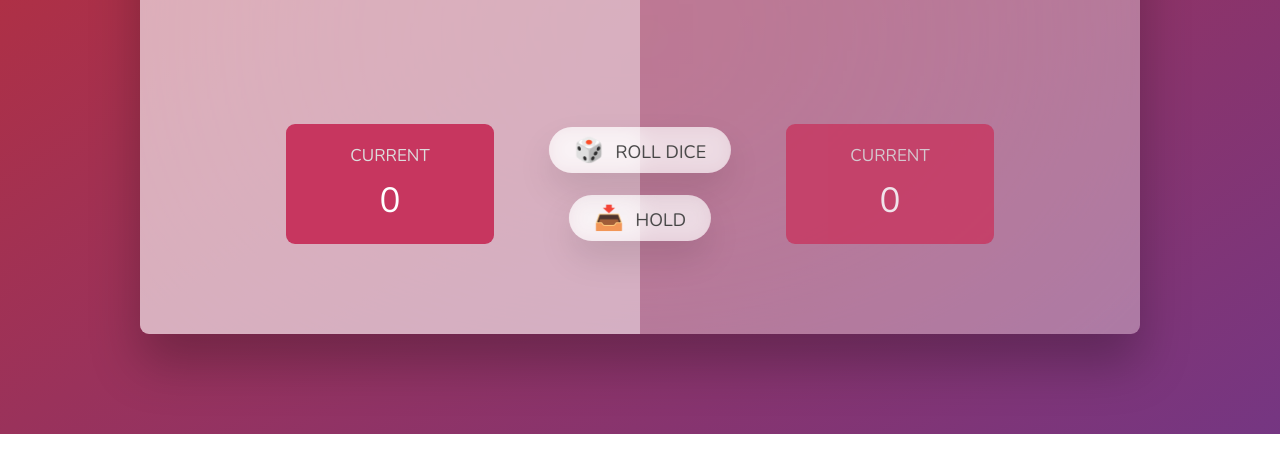
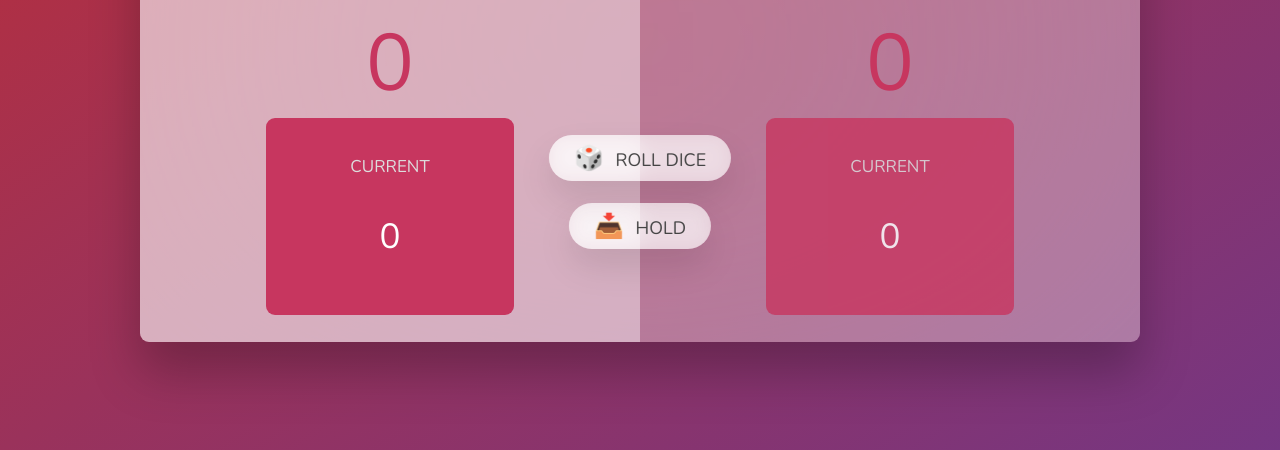
Before and after one commit to HKES-04/Dice-Game, a plain HTML site: page index.html in a window 1280 px wide. Shown: the part 366-816 px from the top of the page. Drawn offline with nearby package versions, Linux system fonts and the light colour scheme; files whose address does not match are found by name.

Commit message:
Update style.css

```diff
--- a/style.css
+++ b/style.css
@@ -1,10 +1,4 @@
 @import url("https://fonts.googleapis.com/css2?family=Nunito&display=swap");
-
-* {
-  margin: 0;
-  padding: 0;
-  box-sizing: inherit;
-}
 
 html {
   font-size: 62.5%;
```
